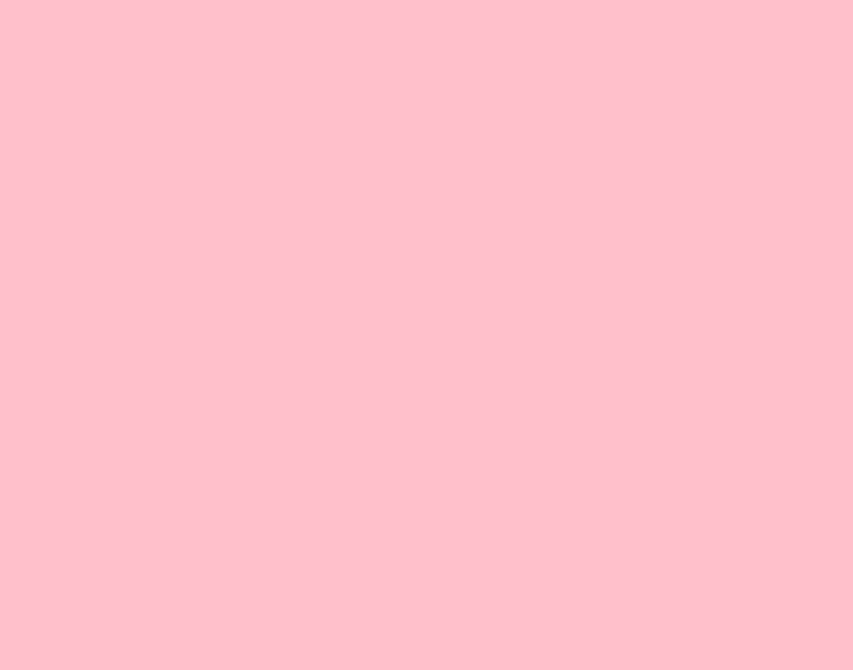
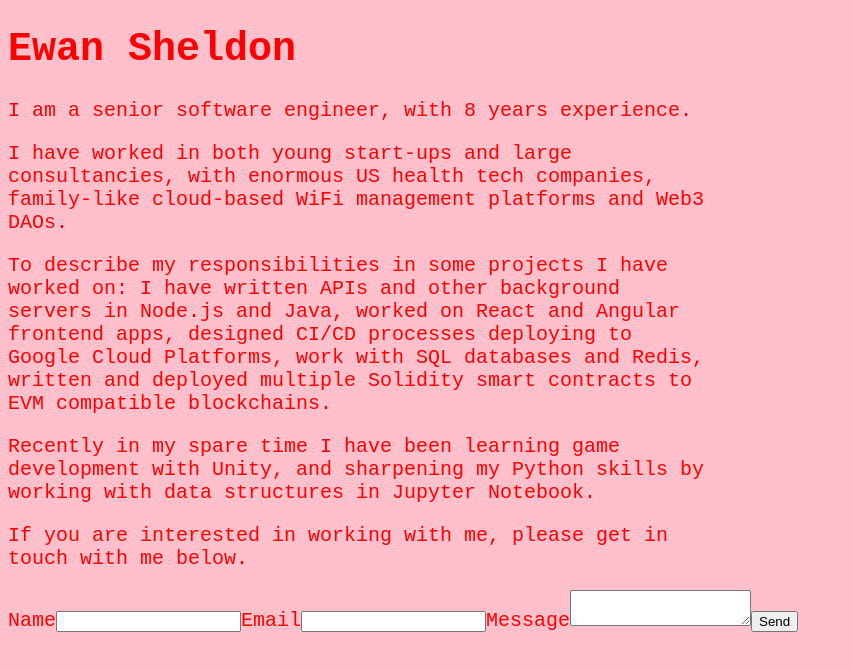
Before and after one commit to ewansheldon/me, a React app: page /#/ in a window 1280 px wide. Shown: the top 670 px of the page, without its empty margins (0-853 px from the left). Built offline with nearby package versions, Linux system fonts and the light colour scheme; the HTML template or start-up script is replaced by a standard one.

Commit message:
add about me section and email contact form

```diff
--- a/package.json
+++ b/package.json
@@ -30,6 +30,7 @@
     "webpack-dev-server": "^5.1.0"
   },
   "dependencies": {
+    "@emailjs/browser": "^4.4.1",
     "react": "^18.3.1",
     "react-dom": "^18.3.1"
   }
--- a/src/App.css
+++ b/src/App.css
@@ -1,8 +1,11 @@
 body {
     background-color: pink;
-    color: green;
-    font-family: 'Courier New', Courier, monospace;
+    color: red;
+    font-family: monospace;
     font-size: 20px;
+}
+.about-me {
+    max-width: 700px;
 }
 .img-dvd {
     width: 500px;
--- a/src/index.tsx
+++ b/src/index.tsx
@@ -1,7 +1,6 @@
 import React from "react";
 import { createRoot } from "react-dom/client";
 import Home from "./pages/Home";
-import Santa from "./pages/Santa";
 import {
   createHashRouter,
   createRoutesFromElements,
@@ -12,7 +11,6 @@ import {
 const router = createHashRouter(
   createRoutesFromElements(
     <>
-      <Route path="/santa" element={<Santa />} />
       <Route path="*" element={<Home />} />
     </>
   )
--- /dev/null
+++ b/src/pages/About.tsx
@@ -0,0 +1,16 @@
+import "../App.css";
+
+const About = () => {
+  return (
+    <div className="about-me">
+      <h1>Ewan Sheldon</h1>
+      <p>I am a senior software engineer, with 8 years experience.</p>
+      <p>I have worked in both young start-ups and large consultancies, with enormous US health tech companies, family-like cloud-based WiFi management platforms and Web3 DAOs.</p>
+      <p>To describe my responsibilities in some projects I have worked on: I have written APIs and other background servers in Node.js and Java, worked on React and Angular frontend apps, designed CI/CD processes deploying to Google Cloud Platforms, work with SQL databases and Redis, written and deployed multiple Solidity smart contracts to EVM compatible blockchains.</p>
+      <p>Recently in my spare time I have been learning game development with Unity, and sharpening my Python skills by working with data structures in Jupyter Notebook.</p>
+      <p>If you are interested in working with me, please get in touch with me below.</p>
+    </div>
+  )
+}
+
+export default About;
--- /dev/null
+++ b/src/pages/ContactForm.tsx
@@ -0,0 +1,32 @@
+import React from "react";
+import "../App.css";
+import emailjs from '@emailjs/browser';
+
+const ContactForm = () => {
+  const sendEmail = (e: React.FormEvent<HTMLFormElement>) => {
+    e.persist();
+    e.preventDefault();
+    const res = emailjs.sendForm(
+      'contact_form',
+      'contact_form',
+      e.currentTarget,
+      'xDxS_YLvC_o3Igw8n'
+    )
+  }
+
+  return (
+    <>
+      <form onSubmit={sendEmail}>
+        <label>Name</label>
+        <input type="text" name="user_name" />
+        <label>Email</label>
+        <input type="email" name="user_email" />
+        <label>Message</label>
+        <textarea name="message" />
+        <input type="submit" value="Send" disabled={false} />
+      </form>
+    </>
+  );
+};
+
+export default ContactForm;
--- a/src/pages/Home.tsx
+++ b/src/pages/Home.tsx
@@ -1,13 +1,12 @@
-import { Link } from "react-router-dom";
-import DVDImg from "../../public/dvd-video.png"
 import "../App.css";
+import About from "./About";
+import ContactForm from "./ContactForm";
 
 const Home = () => {
   return (
     <>
-      {/* <Link to="/other">go to other</Link>
-      <p>test css</p>
-      <img className="img-dvd" src={DVDImg} /> */}
+      <About />
+      <ContactForm />
     </>
   )
 }
```
Also changed, not shown: 1 other file (tests, documents, lock files or other folders).
